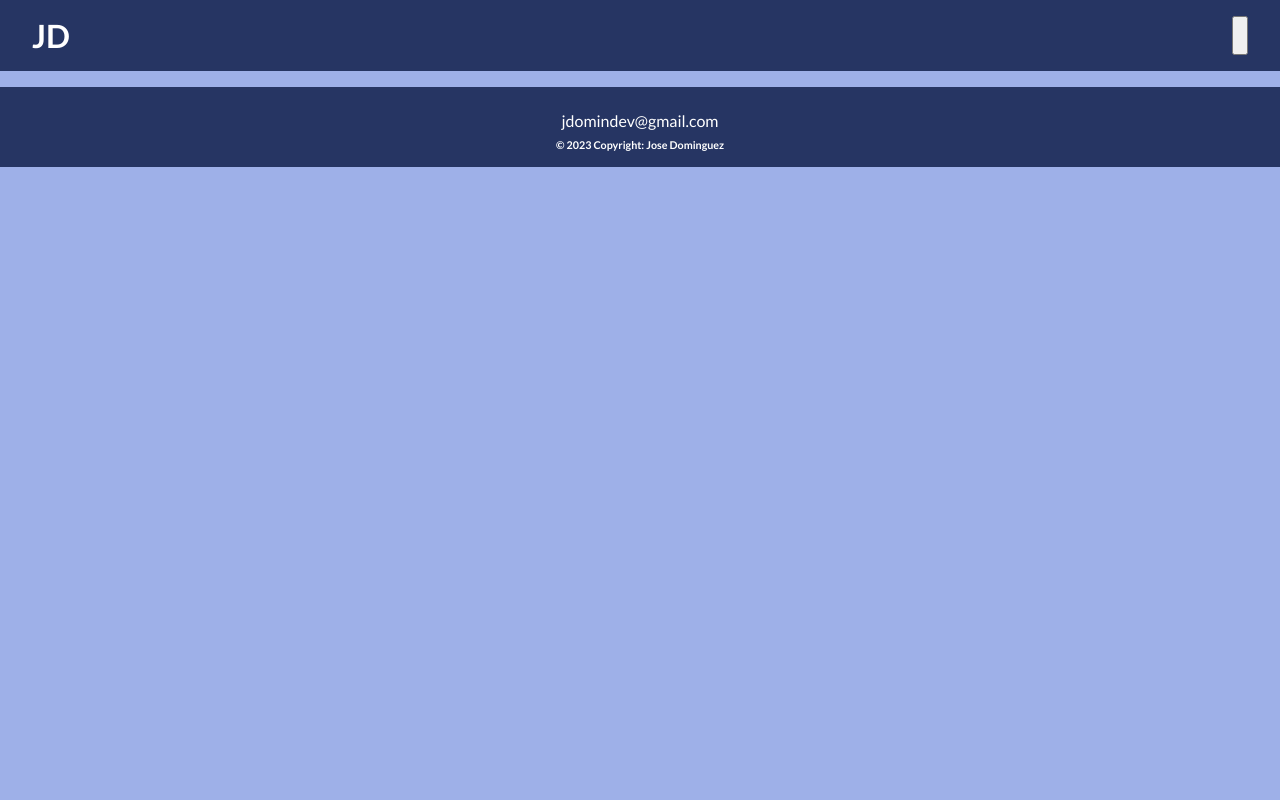
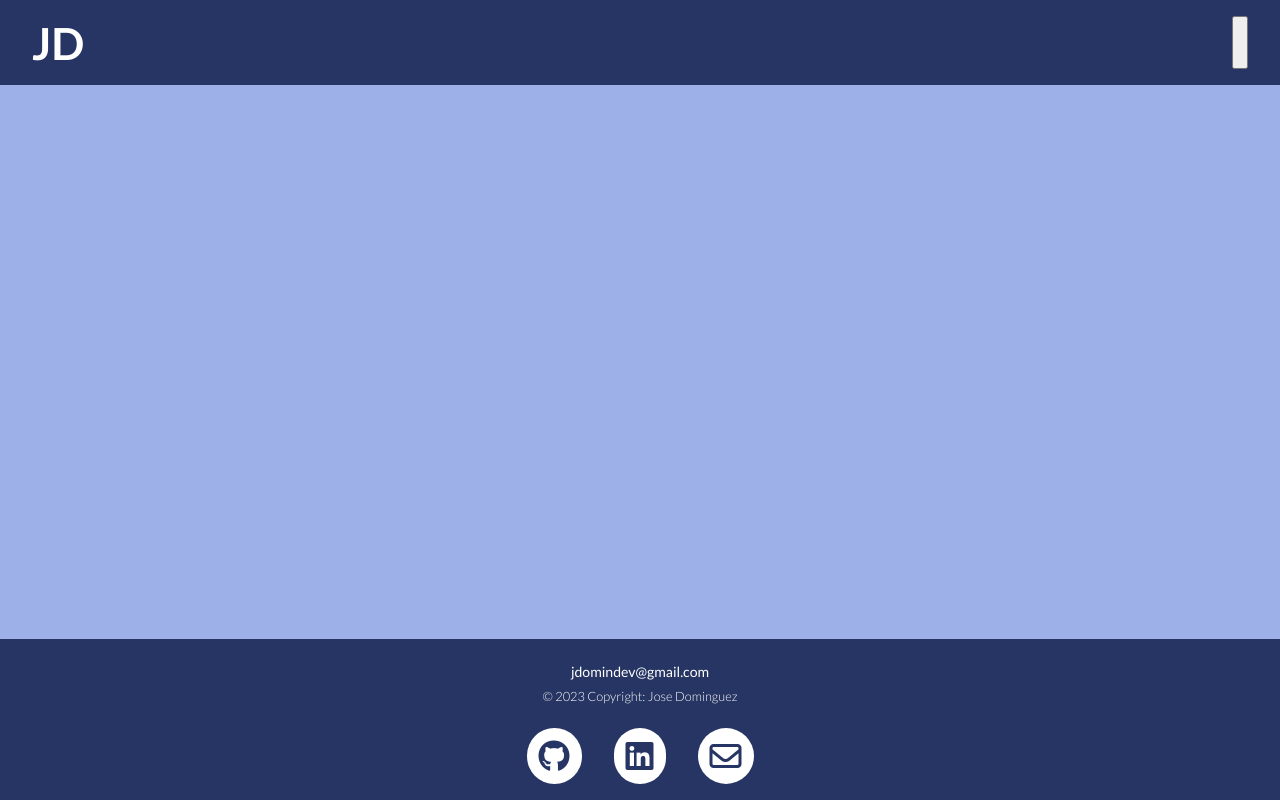
Before and after one commit to jdomindev/portfolio, a React (Vite) app: page / in a window 1280 px wide. Built offline with nearby package versions, Linux system fonts and the light colour scheme.

Commit message:
added font-sizes, footer, and footer.css

```diff
--- a/index.html
+++ b/index.html
@@ -7,6 +7,7 @@
     <link rel="preconnect" href="https://fonts.googleapis.com">
     <link rel="preconnect" href="https://fonts.gstatic.com" crossorigin>
     <link href="https://fonts.googleapis.com/css2?family=Lato:ital,wght@0,100;0,300;0,400;0,700;0,900;1,100&display=swap" rel="stylesheet">
+    <script src="https://kit.fontawesome.com/ae631a9cf7.js" crossorigin="anonymous"></script>
 
     <title>Jose Dominguez</title>
   </head>
--- a/src/App.css
+++ b/src/App.css
@@ -1,15 +1,23 @@
 :root {
-  --primary-font: 'Lato', Helvetica, sans-serif;
+  --primary-font: "Lato", Helvetica, sans-serif;
 
   --blue-1: #263563;
-  --blue-2: #9EB0E8;
-  --blue-3: #5679E3;
-  --blue-4: #444C63;
-  --blue-5: #435EB0;
-
+  --blue-2: #9eb0e8;
+  --blue-3: #5679e3;
+  --blue-4: #444c63;
+  --blue-5: #435eb0;
+  --font-size-xs: clamp(0.8rem, 0vw + 0.8rem, 0.8rem);
+  --font-size-sm: clamp(0.8rem, 0.1vw + 0.8rem, 1rem);
+  --font-size-md: clamp(0.9rem, 0.3vw + 0.8rem, 1.3rem);
+  --font-size-lg: clamp(0.9rem, 0.6vw + 0.9rem, 1.8rem);
+  --font-size-xl: clamp(1rem, 0.9vw + 0.9rem, 2.4rem);
+  --font-size-xxl: clamp(1.1rem, 1.4vw + 0.9rem, 3.2rem);
+  --font-size-xxxl: clamp(1.1rem, 2.1vw + 0.9rem, 4.2rem);
 }
 
-*, :after, :before {
+*,
+:after,
+:before {
   box-sizing: border-box;
 }
 
@@ -18,7 +26,7 @@ body {
   background-color: var(--blue-2);
   font-family: var(--primary-font);
   /* padding for footer */
-  padding: 0 0 82px 0;
+  padding: 0 0 88px 0;
   margin: 0;
 }
 
@@ -36,9 +44,3 @@ h1, h2, h3, h4, h5, h6, p {
 #content-wrap {
   flex: 1;
 }
-
-@media screen and (min-width: 800px) {
-  .footer-copy {
-      position: static;
-  }
-}
--- a/src/App.jsx
+++ b/src/App.jsx
@@ -5,7 +5,7 @@ import Footer from './components/Footer'
 function App() {
 
   return (
-    <div className="App">
+    <div id="page-container">
       <Header />
       <main id="content-wrap">
 
--- a/src/components/Footer.jsx
+++ b/src/components/Footer.jsx
@@ -2,14 +2,28 @@ import '../styles/footer.css'
 
 function Footer() {
 
+
   return (
     <footer>
-        <div className='footer'>
-            <a className='footer-email' href="mailto:jdomindev@gmail.com">jdomindev@gmail.com</a>
-            <h6>© 2023 Copyright: Jose Dominguez</h6>
+        <div className='footer-copy'>
+            <a className='footer-email' href="mailto:jdomindev@gmail.com" target="_blank" rel="noreferrer">jdomindev@gmail.com</a>
+            <h3 className='copyright'>© 2023 Copyright: Jose Dominguez</h3>
         </div>
-        <div>
-
+        <div className='footer-contact'>
+          <div className='icon-container'>
+            <a className='contact-icon' href="https://www.github.com/jdomindev" target="_blank" rel="noreferrer">
+              <i className="fa-brands fa-github icon"></i>
+              <h3 className='icon-name'>GitHub</h3>
+            </a>
+            <a className='contact-icon' href="https://www.linkedin.com/in/jdomindev" target="_blank" rel="noreferrer">
+              <i className="fa-brands fa-linkedin icon"></i>
+              <h3 className='icon-name'>LinkedIn</h3>
+            </a>
+            <a className='contact-icon' href="mailto:jdomindev@gmail.com" target="_blank" rel="noreferrer">
+              <i className="fa-regular fa-envelope icon" data-tooltip="Github"></i>
+              <h3 className='icon-name'>Email</h3>
+            </a>
+          </div>
         </div>
     </footer>
   )
--- a/src/styles/footer.css
+++ b/src/styles/footer.css
@@ -1,18 +1,19 @@
-.footer, .footer-copy {
+.footer-copy,
+.footer-contact {
   background-color: var(--blue-1);
 }
 
-.footer {
+.footer-copy {
   color: white;
   display: flex;
   flex-direction: column;
   justify-content: center;
   align-items: center;
-    padding: 1rem;
+  padding: 1rem 1rem 0.5rem 1rem;
   margin-top: 1rem;
 }
 
-.footer-copy {
+.footer-contact {
   position: fixed;
   width: 100%;
   padding: 1rem;
@@ -22,9 +23,84 @@
 .footer-email {
   color: white;
   text-decoration: none;
-    padding: .5rem;
+  padding: 0.5rem;
+  font-size: var(--font-size-sm);
 }
 
 .footer-email:hover {
   color: var(--blue-3);
 }
+
+/* copyright */
+.copyright {
+  font-size: var(--font-size-xs);
+  font-weight: 300;
+}
+
+/* Footer icon buttons */
+
+.icon-container {
+  display: flex;
+  justify-content: center;
+  column-gap: 2rem;
+}
+
+.contact-icon {
+  background-color: white;
+  color: var(--blue-1);
+  border: none;
+  border-radius: 50px;
+  padding: 0.75rem;
+  display: flex;
+  justify-content: center;
+  text-decoration: none;
+  transition: all 1s ease-in;
+}
+
+.icon {
+  /* icon size */
+  font-size: 2rem;
+}
+
+.icon-name {
+  font-size: var(--font-size-sm);
+  display: none;
+  opacity: 0;
+  visibility: hidden;
+  -webkit-transition: opacity .4s, visibility .5s;
+  transition: opacity .4s, visibility .4s;
+}
+
+.contact-icon:hover {
+  display: flex;
+  justify-content: space-between;
+  align-items: center;
+  gap: 0.5rem;
+}
+
+.contact-icon:hover > .icon-name {
+  display: block;
+  visibility: visible;
+  opacity: 1;
+  animation: fade 1s;
+}
+
+@keyframes fade {
+  0% {
+      opacity: 0;
+  }
+
+  100% {
+      opacity: 1;
+  }
+}
+
+@media screen and (min-width: 800px) {
+  .footer-contact {
+    position: static;
+  }
+
+  body {
+    padding: 0;
+  }
+}
```
Lines whose indentation alone changed are shown as unchanged.
